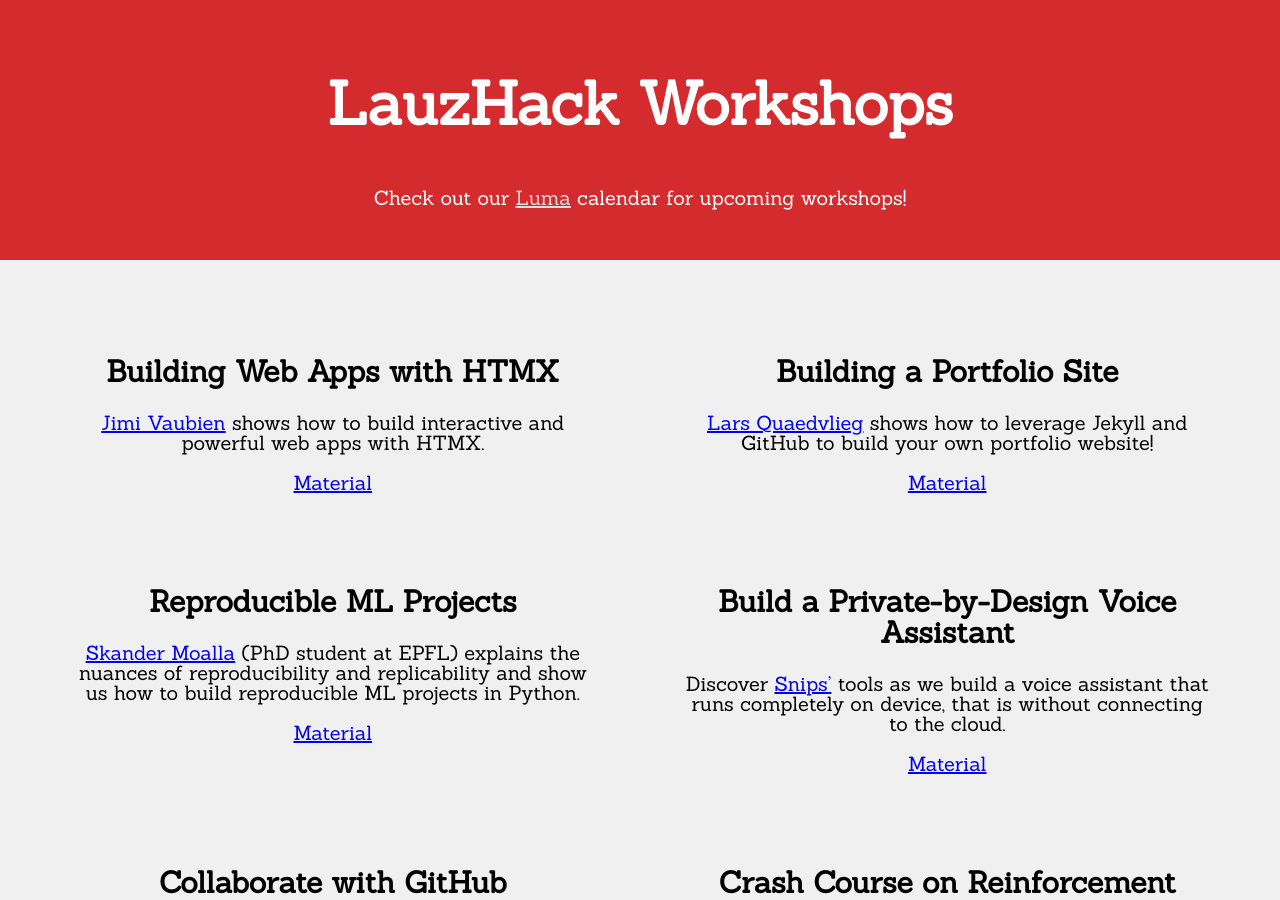
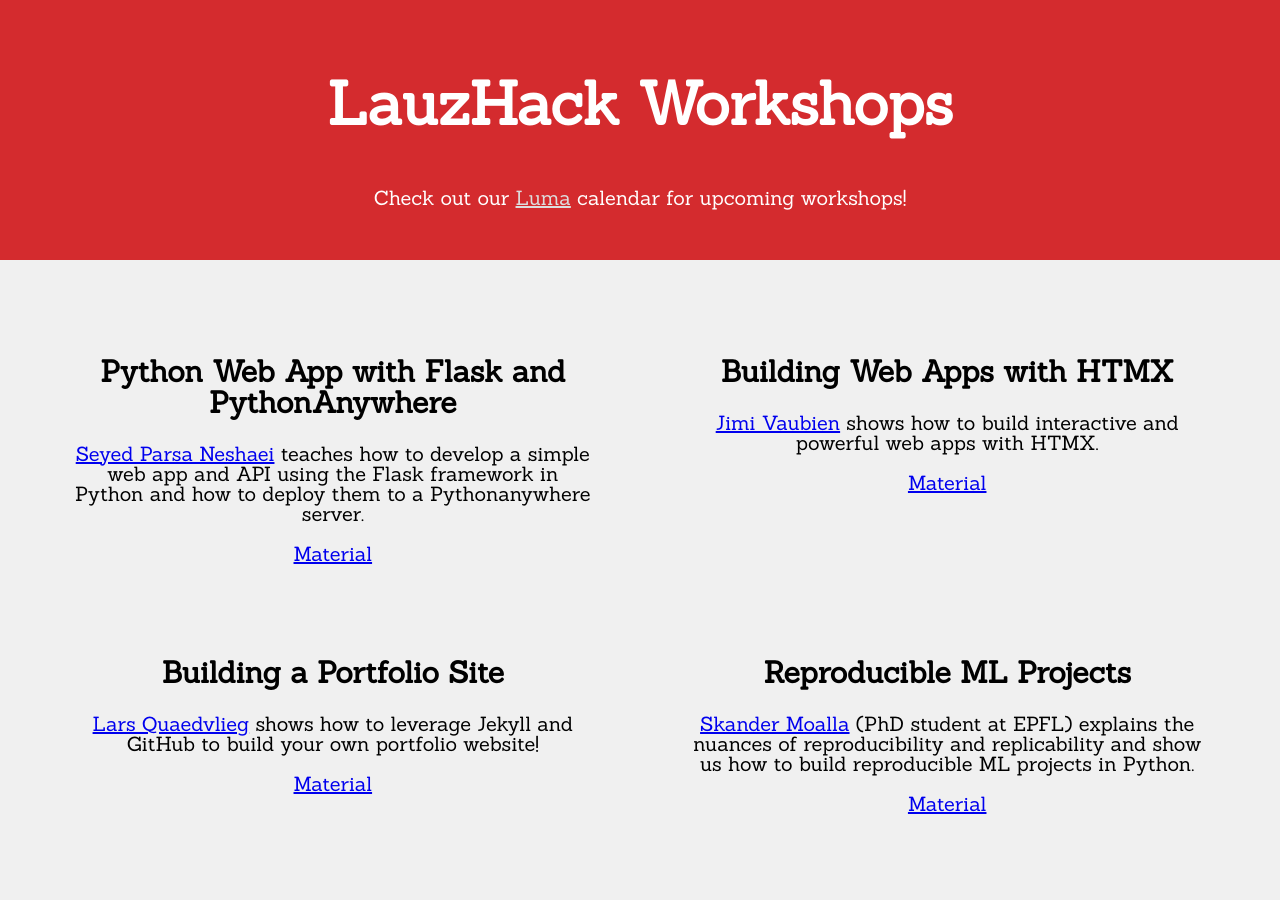
Before and after one commit to LauzHack/LauzHack.github.io, a Jekyll site: the page built from workshops.html, in a window 1280 px wide and 900 px high. Built offline with Jekyll 4.4.1, drawn with Linux system fonts in a browser that asks for light colours.

Commit message:
Update workshops.yml

```diff
--- a/_data/workshops.yml
+++ b/_data/workshops.yml
@@ -8,7 +8,7 @@
 
 # All past and future workshops
 items:
-  Building Web Apps with HTMX:
+  Python Web App with Flask and PythonAnywhere:
     description: |-
       [Seyed Parsa Neshaei](https://spneshaei.com/) teaches how to develop a simple web app and API using the Flask framework in Python and how to deploy them to a Pythonanywhere server.
     material: https://github.com/LauzHack/flask-workshop
```
